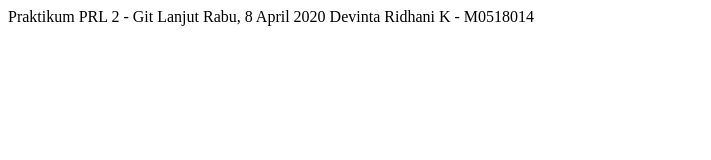
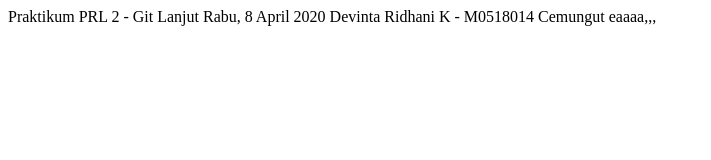
Before and after one commit to devintaa/PRAK2RPL, a plain HTML site: page index.html in a window 1280 px wide. Shown: the whole page, without its empty margins (0-711 px from the left). Drawn offline with Linux system fonts and the light colour scheme.

Commit message:
mengubah isi index.html

```diff
--- a/index.html
+++ b/index.html
@@ -6,5 +6,6 @@
 <body>
 	Rabu, 8 April 2020
 	Devinta Ridhani K - M0518014
+	Cemungut eaaaa,,,
 </body>
 </html>
```
Also changed, not shown: coba/baru.txt (added).
